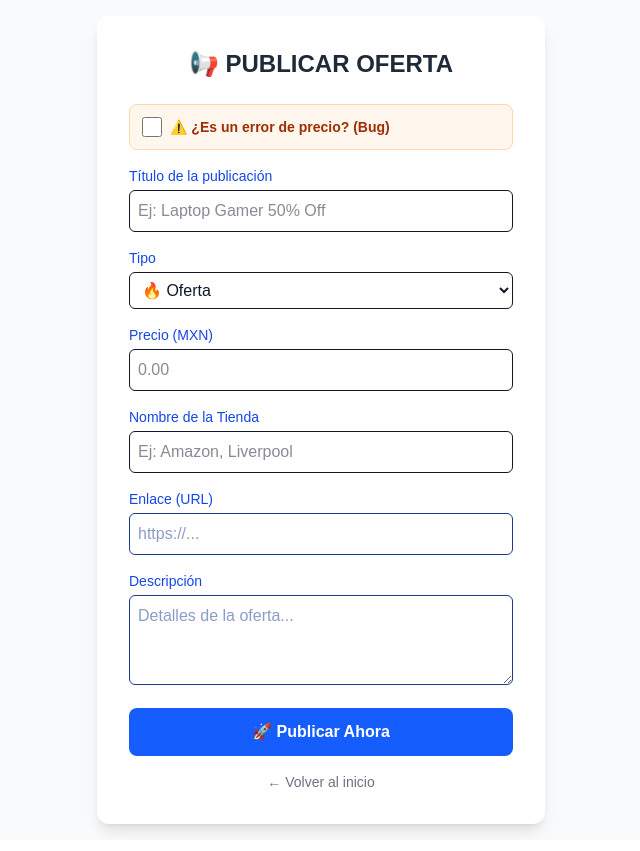
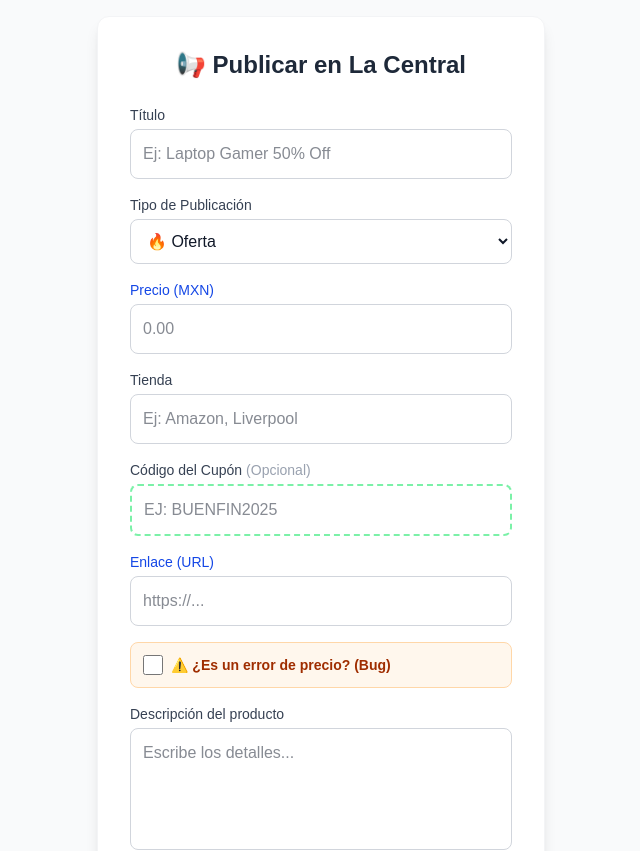
Before and after one commit to PayoCentral/la-central, a Next.js app: page /publicar in a window 1280 px wide. Shown: the top 851 px of the page, without its empty margins (319-959 px from the left). Built offline with nearby package versions, Linux system fonts and the light colour scheme; no server answers.

Commit message:
cambios en formulario, validación

```diff
--- a/app/page.tsx
+++ b/app/page.tsx
@@ -89,12 +89,13 @@ export default async function Home() {
               <div>
                 {/* ETIQUETAS DE TIPO */}
                 <div className="flex gap-2 mb-2">
-                  <span className={`text-xs font-bold px-2 py-1 rounded text-white ${
-                    post.type === 'OFERTA' ? 'bg-orange-500' : 'bg-green-600'
-                  }`}>
+                <span className={`text-xs font-bold px-2 py-1 rounded text-white ${
+                    post.type === 'OFERTA' ? 'bg-orange-500' :
+                    post.type === 'CUPON' ? 'bg-green-600' :
+                    'bg-purple-600' // <--- Color para DISCUSIÓN
+                }`}>
                     {post.type}
-                  </span>
-
+                </span>
                   {/* ETIQUETA BUG */}
                   {post.isBug && !post.isExpired && (
                     <span className="text-xs font-bold px-2 py-1 rounded bg-red-600 text-white animate-pulse">
--- a/app/publicar/page.tsx
+++ b/app/publicar/page.tsx
@@ -1,75 +1,110 @@
-// app/publicar/page.tsx
+'use client' // <--- IMPORTANTE: Ahora es interactivo
+
 import { createPost } from '../actions'
+import { useState } from 'react'
 
 export default function PublishPage() {
+  // Estado para controlar qué campos mostrar
+  const [postType, setPostType] = useState('OFERTA')
+
   return (
     <main className="min-h-screen bg-gray-50 flex items-center justify-center p-4">
-      <div className="bg-white p-8 rounded-xl shadow-lg w-full max-w-md">
+      <div className="bg-white p-8 rounded-xl shadow-lg w-full max-w-md border border-gray-100">
         <h1 className="text-2xl font-bold mb-6 text-center text-gray-800">
-          📢 PUBLICAR OFERTA
+          📢 Publicar en La Central
         </h1>
 
         <form action={createPost} className="space-y-4">
-          {/* Bug Checkbox */}
-          <div className="flex items-center gap-2 p-3 bg-orange-50 rounded-lg border border-orange-200">
-          <input type="checkbox" name="isBug" id="isBug" className="w-5 h-5 text-orange-600 rounded focus:ring-orange-500" />
-          <label htmlFor="isBug" className="text-sm font-bold text-orange-800 cursor-pointer">
-            ⚠️ ¿Es un error de precio? (Bug)
-          </label>
-        </div>
 
           {/* Título */}
           <div>
-            <label className="block text-sm font-medium text-blue-700">Título de la publicación</label>
-            <input name="title" required type="text" placeholder="Ej: Laptop Gamer 50% Off"
-              className="mt-1 w-full p-2 border rounded-md text-gray-900 bg-white" /> {/* <--- AQUÍ */}
+            <label className="block text-sm font-medium text-gray-700 font-bold mb-1">Título</label>
+            <input name="title" required type="text" placeholder={postType === 'DISCUSION' ? "Ej: ¿Qué monitor recomiendan?" : "Ej: Laptop Gamer 50% Off"}
+              className="w-full text-gray-900 bg-white p-3 border border-gray-300 rounded-lg focus:ring-2 focus:ring-blue-500 outline-none transition" />
           </div>
 
-          {/* Tipo */}
+          {/* Tipo (Select con Estado) */}
           <div>
-            <label className="block text-sm font-medium text-blue-700">Tipo</label>
-            <select name="type" className="mt-1 w-full p-2 border rounded-md bg-white text-gray-900"> {/* <--- AQUÍ */}
+            <label className="block text-sm font-medium text-gray-700 font-bold mb-1">Tipo de Publicación</label>
+            <select
+              name="type"
+              value={postType}
+              onChange={(e) => setPostType(e.target.value)} // <--- Actualizamos el estado aquí
+              className="w-full text-gray-900 bg-white p-3 border border-gray-300 rounded-lg focus:ring-2 focus:ring-blue-500 outline-none transition"
+            >
               <option value="OFERTA">🔥 Oferta</option>
               <option value="CUPON">✂️ Cupón</option>
+              <option value="DISCUSION">💬 Discusión</option> {/* <--- NUEVO TIPO */}
             </select>
           </div>
 
-          {/* Precio */}
+          {/* --- CAMPOS CONDICIONALES --- */}
+          {/* Solo mostramos Precio y Tienda si NO es discusión */}
+
+          {postType !== 'DISCUSION' && (
+            <div className="animate-in fade-in slide-in-from-top-4 duration-300 space-y-4">
+                {/* Precio */}
+                {postType === 'OFERTA' && (
+                    <div>
+                        <label className="block text-sm font-medium text-blue-700 font-bold mb-1">Precio (MXN)</label>
+                        <input name="price" type="number" step="0.01" placeholder="0.00"
+                        className="w-full text-gray-900 bg-white p-3 border border-gray-300 rounded-lg focus:ring-2 focus:ring-blue-500 outline-none transition" />
+                    </div>
+                )}
+
+                {/* Tienda */}
+                <div>
+                    <label className="block text-sm font-medium text-gray-700 font-bold mb-1">Tienda</label>
+                    <input name="storeName" type="text" placeholder="Ej: Amazon, Liverpool"
+                    className="w-full text-gray-900 bg-white p-3 border border-gray-300 rounded-lg focus:ring-2 focus:ring-blue-500 outline-none transition" />
+                </div>
+
+                {/* CORRECCIÓN: El Cupón ahora se muestra en CUPON y en OFERTA */}
+                {(postType === 'CUPON' || postType === 'OFERTA') && (
+                     <div>
+                        <label className="block text-sm font-medium text-gray-700 font-bold mb-1">
+                            Código del Cupón
+                            {postType === 'OFERTA' && <span className="text-gray-400 font-normal ml-1">(Opcional)</span>}
+                        </label>
+                        <input name="couponCode" type="text" placeholder="Ej: BUENFIN2025"
+                        className="w-full text-gray-900 bg-white p-3 border-2 border-dashed border-green-300 rounded-lg focus:ring-2 focus:ring-green-500 outline-none transition uppercase" />
+                    </div>
+                )}
+
+                 {/* URL | Solo para OFERTA y CUPON */}
+                <div>
+                    <label className="block text-sm font-medium text-blue-700 font-bold mb-1">Enlace (URL)</label>
+                    <input name="url" type="url" placeholder="https://..."
+                    className="w-full text-gray-900 bg-white p-3 border border-gray-300 rounded-lg focus:ring-2 focus:ring-blue-500 outline-none transition" />
+                </div>
+
+                 {/* Checkbox de Bug (Solo para ofertas) */}
+                 <div className="flex items-center gap-2 p-3 bg-orange-50 rounded-lg border border-orange-200">
+                    <input type="checkbox" name="isBug" id="isBug" className="w-5 h-5 text-orange-600 rounded focus:ring-orange-500" />
+                    <label htmlFor="isBug" className="text-sm font-bold text-orange-800 cursor-pointer">
+                        ⚠️ ¿Es un error de precio? (Bug)
+                    </label>
+                </div>
+            </div>
+          )}
+
+          {/* Descripción (Siempre visible) */}
           <div>
-            <label className="block text-sm font-medium text-blue-700">Precio (MXN)</label>
-            <input name="price" type="number" step="0.01" placeholder="0.00"
-              className="mt-1 w-full p-2 border rounded-md text-gray-900 bg-white" /> {/* <--- AQUÍ */}
-          </div>
-
-          {/* Tienda */}
-          <div>
-            <label className="block text-sm font-medium text-blue-700">Nombre de la Tienda</label>
-            <input name="storeName" type="text" placeholder="Ej: Amazon, Liverpool"
-              className="mt-1 w-full p-2 border rounded-md text-gray-900 bg-white" />
-          </div>
-
-          {/* URL */}
-          <div>
-            <label className="block text-sm font-medium text-blue-700">Enlace (URL)</label>
-            <input name="url" type="url" placeholder="https://..."
-              className="mt-1 w-full p-2 border rounded-md text-blue-900 bg-white" />
-          </div>
-
-          {/* Descripción */}
-          <div>
-            <label className="block text-sm font-medium text-blue-700">Descripción</label>
-            <textarea name="description" rows={3} required placeholder="Detalles de la oferta..."
-              className="mt-1 w-full p-2 border rounded-md text-blue-900 bg-white" ></textarea>
+            <label className="block text-sm font-medium text-gray-700 font-bold mb-1">
+                {postType === 'DISCUSION' ? 'Tu duda o tema' : 'Descripción del producto'}
+            </label>
+            <textarea name="description" rows={4} required placeholder="Escribe los detalles..."
+              className="w-full text-gray-900 bg-white p-3 border border-gray-300 rounded-lg focus:ring-2 focus:ring-blue-500 outline-none transition resize-none"></textarea>
           </div>
 
           <button type="submit"
-            className="w-full bg-blue-600 text-white py-3 rounded-lg font-bold hover:bg-blue-700 transition">
-            🚀 Publicar Ahora
+            className="w-full bg-black text-white py-3 rounded-lg font-bold hover:bg-gray-800 transition shadow-lg transform active:scale-95">
+            🚀 Publicar {postType === 'DISCUSION' ? 'Discusión' : 'Oferta'}
           </button>
         </form>
 
-        <a href="/" className="block text-center mt-4 text-sm text-gray-500 hover:underline">
-          ← Volver al inicio
+        <a href="/" className="block text-center mt-6 text-sm text-gray-500 hover:text-black hover:underline transition">
+          ← Cancelar y volver
         </a>
       </div>
     </main>
```
